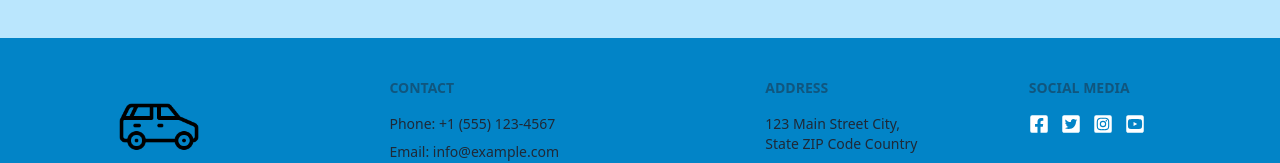
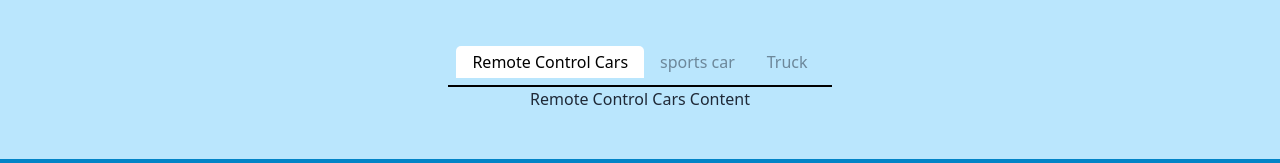
Before and after one commit to Rakibul-Islam01/assignment-11-client, a React (Vite) app: page / in a window 1280 px wide. Shown: the part 1037-1200 px from the top of the page. Built offline with nearby package versions, Linux system fonts and the light colour scheme; no server answers.

Commit message:
blog section added

```diff
--- a/package.json
+++ b/package.json
@@ -18,6 +18,7 @@
     "react-dom": "^18.2.0",
     "react-icons": "^4.8.0",
     "react-router-dom": "^6.11.2",
+    "react-tabs": "^6.0.1",
     "sort-by": "^1.2.0"
   },
   "devDependencies": {
--- /dev/null
+++ b/src/components/Blogs/Blogs.jsx
@@ -0,0 +1,41 @@
+import React from 'react';
+
+const Blogs = () => {
+    return (
+        <div>
+            <h2 className='text-3xl font-bold text-center my-8'>Read and know some Questions and Answers</h2>
+
+            <div className='my-6 mx-3 md:mx-10'>
+                <h3 className='font-bold text-xl mb-3'>Q: What is an access token and refresh token? How do they work and where should we store them on the client-side?</h3>
+
+                <p><span className='text-sky-600 font-semibold text-lg'>Ans:</span> A refresh token just helps you re-validate a user without them having to re-enter their login credentials multiple times. The access token is re-issued, provided the refresh token is a valid one requesting permission to access confidential resources.</p>
+
+                <p>You can store the access token and refresh token in the server-side session. The application can use web sessions to communicate with the server. The token is then available for any requests originating from server-side code</p>
+            </div>
+
+            <div className='my-6 mx-3 md:mx-10'>
+                <h3 className='font-bold text-xl mb-3'>Compare SQL and NoSQL databases...</h3>
+
+                <p><span className='text-sky-600 font-semibold text-lg'>Ans:</span>SQL databases use a structured query language and have a defined schema. NoSQL databases use dynamic schemas for unstructured data. NoSQL databases scale horizontally, whereas SQL databases scale vertically. Whereas SQL databases are table-based, NoSQL databases are document, key-value, graph, or wide-column stores.</p>
+            </div>
+
+            <div className='my-6 mx-3 md:mx-10'>
+                <h3 className='font-bold text-xl mb-3'>What is express js? What is Nest JS?</h3>
+
+                <p><span className='text-sky-600 font-semibold text-lg'>Ans:</span>Express is a node js web application framework that provides broad features for building web and mobile applications. It is used to build a single page, multipage, and hybrid web application. <br /> It's a layer built on the top of the Node js that helps manage servers and routes.</p>
+
+                <p>Nest. js is one of the fastest-growing Node. js frameworks for building efficient, scalable, and enterprise-grade backend applications using Node. js. It is known for producing highly testable, maintainable, and scalable applications using modern JavaScript and TypeScript.</p>
+            </div>
+
+            <div className='my-6 mx-3 md:mx-10'>
+                <h3 className='font-bold text-xl mb-3'>What is MongoDB aggregate and how does it work</h3>
+
+                <p><span className='text-sky-600 font-semibold text-lg'>Ans:</span>In MongoDB, aggregation operations process the data records/documents and return computed results. It collects values from various documents and groups them together and then performs different types of operations on that grouped data like sum, average, minimum, maximum, etc to return a computed result. It is similar to the aggregate function of SQL.</p>
+            </div>
+
+
+        </div>
+    );
+};
+
+export default Blogs;
--- /dev/null
+++ b/src/components/CarToyTabs/CarToyTabs.jsx
@@ -0,0 +1,43 @@
+import React from 'react';
+import { Tab, TabList, TabPanel, Tabs } from 'react-tabs';
+import 'react-tabs/style/react-tabs.css';
+import './CarToysTabs.css'
+
+
+const CarToyTabs = () => {
+    return (
+        <div className='my-12 mx-auto'>
+
+            {/* <div className="tabs">
+                <a className="tab tab-bordered">Tab 1</a>
+                <a className="tab tab-bordered tab-active">Tab 2</a>
+                <a className="tab tab-bordered">Tab 3</a>
+            </div> */}
+            <Tabs className='center'>
+                <TabList className='list-tab'>
+                    <Tab className='tab'>Remote Control Cars</Tab>
+                    <Tab className='tab'>sports car</Tab>
+                    <Tab className='tab'>Truck</Tab>
+                </TabList>
+                <hr className='tab-border' />
+
+                <TabPanel>
+                    <h2>Remote Control Cars Content</h2>
+                    {/* Add your content for Remote Control Cars here */}
+                </TabPanel>
+
+                <TabPanel>
+                {/* <h2>Die-cast Cars Content</h2> */}
+                Add your content for Die-cast Cars here
+                </TabPanel>
+
+                <TabPanel>
+                {/* <h2>Model Cars Content</h2> */}
+                Add your content for Model Cars here
+                </TabPanel>
+            </Tabs>
+        </div>
+    );
+};
+
+export default CarToyTabs;
--- /dev/null
+++ b/src/components/CarToyTabs/CarToysTabs.css
@@ -0,0 +1,15 @@
+.center{
+    text-align: center;
+}
+.list-tab{
+    /* border-bottom: 1px solid #000; */
+    padding-bottom: 7px;
+}
+.tab-border{
+    border: 1px solid black;
+    width: 30%;
+    margin: auto;
+}
+.tab{
+    font-size: 16px;
+}
--- a/src/components/Menu/Menu.jsx
+++ b/src/components/Menu/Menu.jsx
@@ -36,7 +36,7 @@ const Menu = () => {
                     <li><Link to="/">All Toys</Link></li>
                     <li><Link to="/">My Toys</Link></li>
                     <li><Link to="/">Add A Toy</Link></li>
-                    <li><Link to="/">Blogs</Link></li>
+                    <li><Link to="/blog">Blogs</Link></li>
                     <li><Link to="/login">Login</Link></li>
 
                 </ul>
--- a/src/main.jsx
+++ b/src/main.jsx
@@ -12,6 +12,7 @@ import Home from './pages/Home/Home/Home.jsx';
 import Login from './components/Login/Login.jsx';
 import Registration from './components/Registration/Registration.jsx';
 import AuthProvider from './Provider/AuthProvider/AuthProvider.jsx';
+import Blogs from './components/Blogs/Blogs.jsx';
 
 const router = createBrowserRouter([
   {
@@ -29,6 +30,10 @@ const router = createBrowserRouter([
       {
         path: "/register",
         element: <Registration></Registration>
+      },
+      {
+        path: "/blog",
+        element: <Blogs></Blogs>
       }
     ]
   },
--- a/src/pages/Home/Home/Home.jsx
+++ b/src/pages/Home/Home/Home.jsx
@@ -1,12 +1,14 @@
 import React from 'react';
 import Banner from '../Banner/Banner';
 import Gallery from '../Gallery/Gallery';
+import CarToyTabs from '../../../components/CarToyTabs/CarToyTabs';
 
 const Home = () => {
     return (
         <div>
             <Banner></Banner>
             <Gallery></Gallery>
+            <CarToyTabs></CarToyTabs>
         </div>
     );
 };
```
Also changed, not shown: 1 other file (tests, documents, lock files or other folders).
